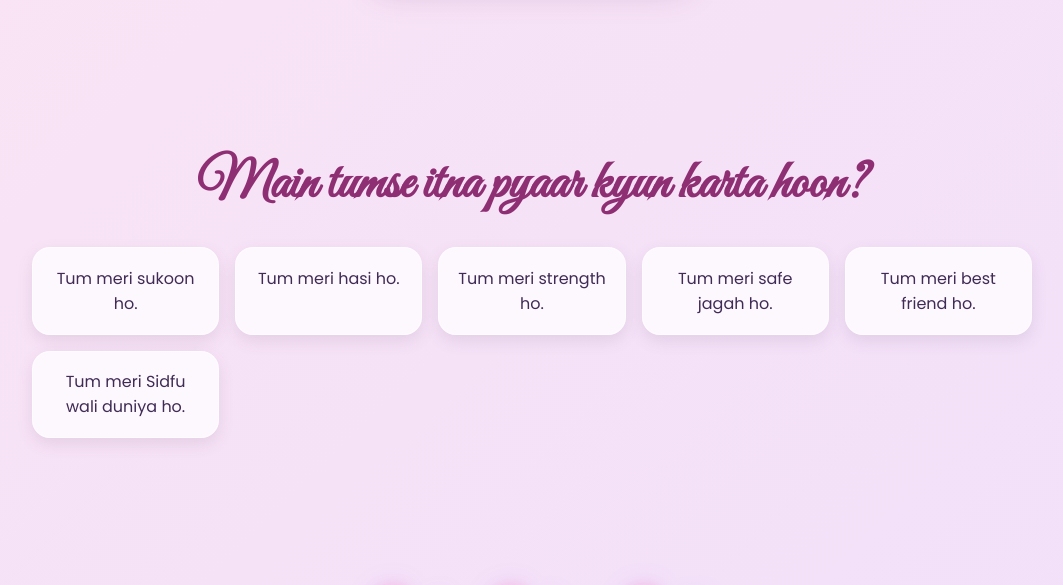
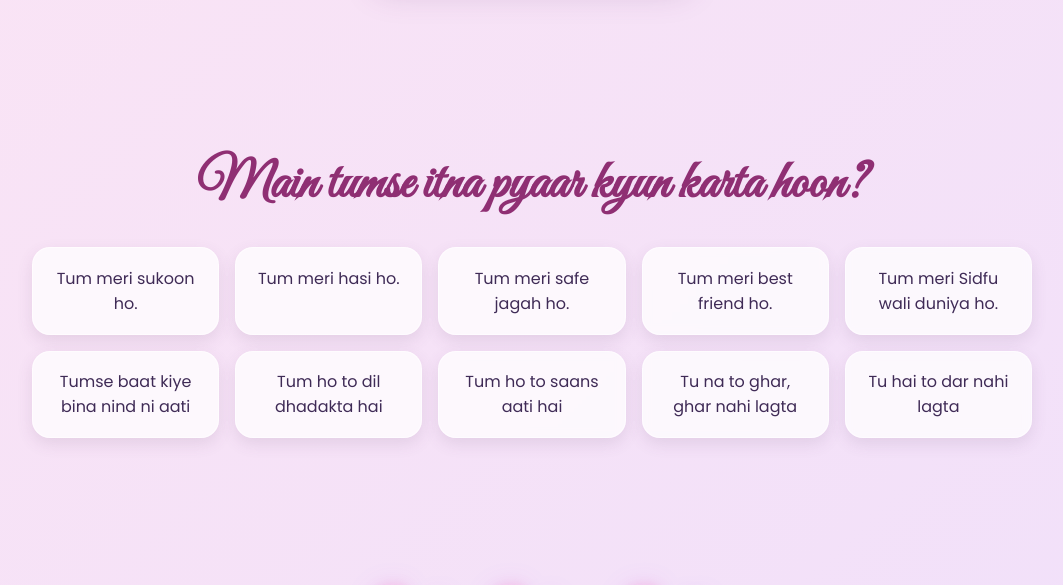
Before and after one commit to Bong-py/OperarationMafi, a plain HTML site: page index.html in a window 1280 px wide. Shown: the part 1312-1897 px from the top of the page, without its empty margins (108-1171 px from the left). Drawn offline with Linux system fonts and the light colour scheme.

Commit message:
new changes

```diff
--- a/index.html
+++ b/index.html
@@ -22,7 +22,7 @@
         <p class="subtext">Gussa thook do yaar, mere muh pe nahi.</p>
         <img
           class="gif"
-          src="https://media.giphy.com/media/3ohhwrfWMCsIxNviw0/giphy.gif"
+          src="https://imgs.search.brave.com/82mSP_9NTdnm-3Hq2tLZKmU-pVd3Oqg_TaLDOD5rb7M/rs:fit:860:0:0:0/g:ce/aHR0cHM6Ly9naWZz/ZWMuY29tL3dwLWNv/bnRlbnQvdXBsb2Fk/cy8yMDIyLzA5L3Nh/ZC1naWYtMTMuZ2lm.gif"
           alt="Cute sad apology gif"
         />
         <a class="btn" href="#confession">Meri baat sunogi?</a>
@@ -48,10 +48,14 @@
         <div class="card-grid">
           <article class="love-card">Tum meri sukoon ho.</article>
           <article class="love-card">Tum meri hasi ho.</article>
-          <article class="love-card">Tum meri strength ho.</article>
           <article class="love-card">Tum meri safe jagah ho.</article>
           <article class="love-card">Tum meri best friend ho.</article>
           <article class="love-card">Tum meri Sidfu wali duniya ho.</article>
+          <article class="love-card">Tumse baat kiye bina nind ni aati</article>
+          <article class="love-card">Tum ho to dil dhadakta hai</article>
+          <article class="love-card">Tum ho to saans aati hai</article>
+          <article class="love-card">Tu na to ghar, ghar nahi lagta</article>
+          <article class="love-card">Tu hai to dar nahi lagta</article>
         </div>
       </section>
 
```
